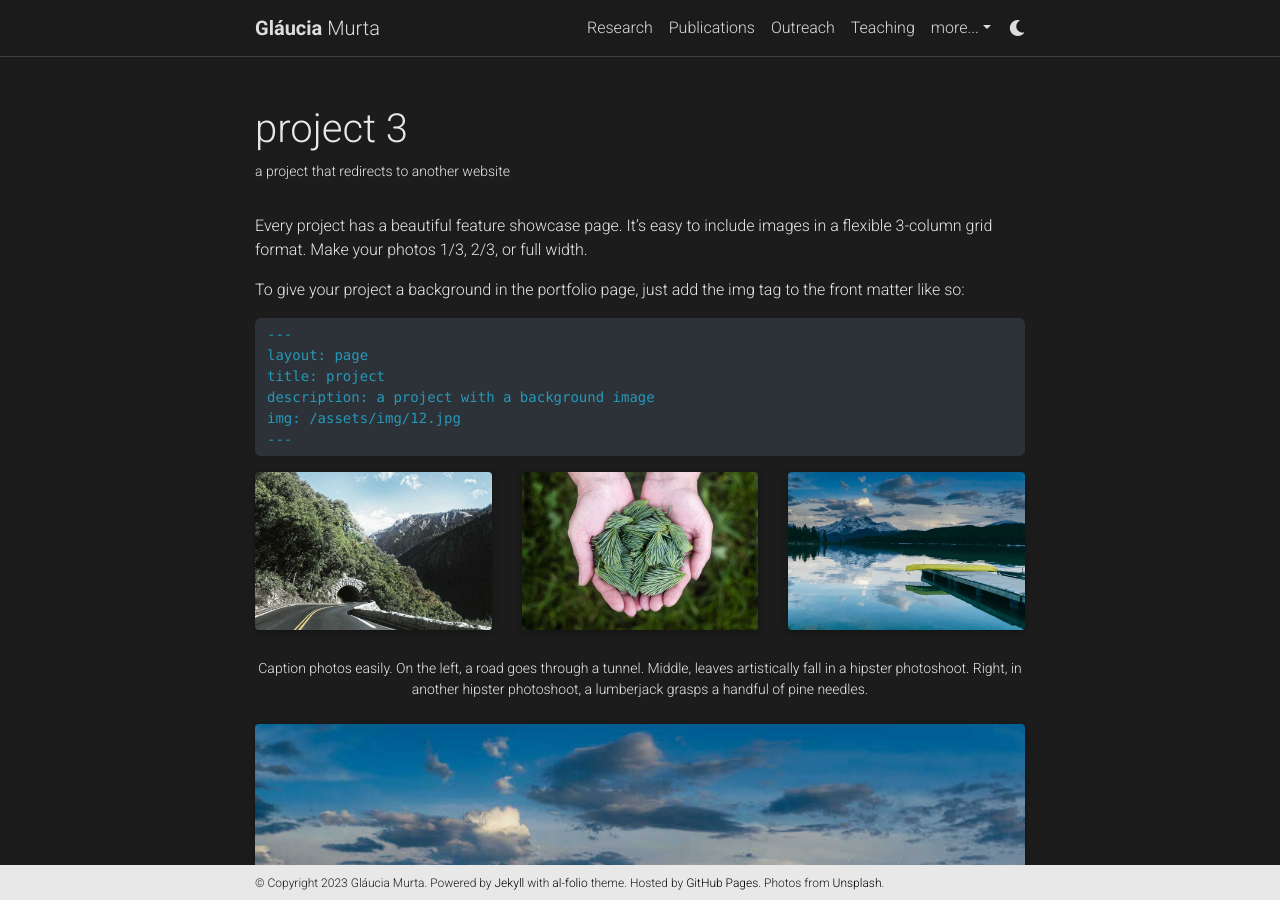
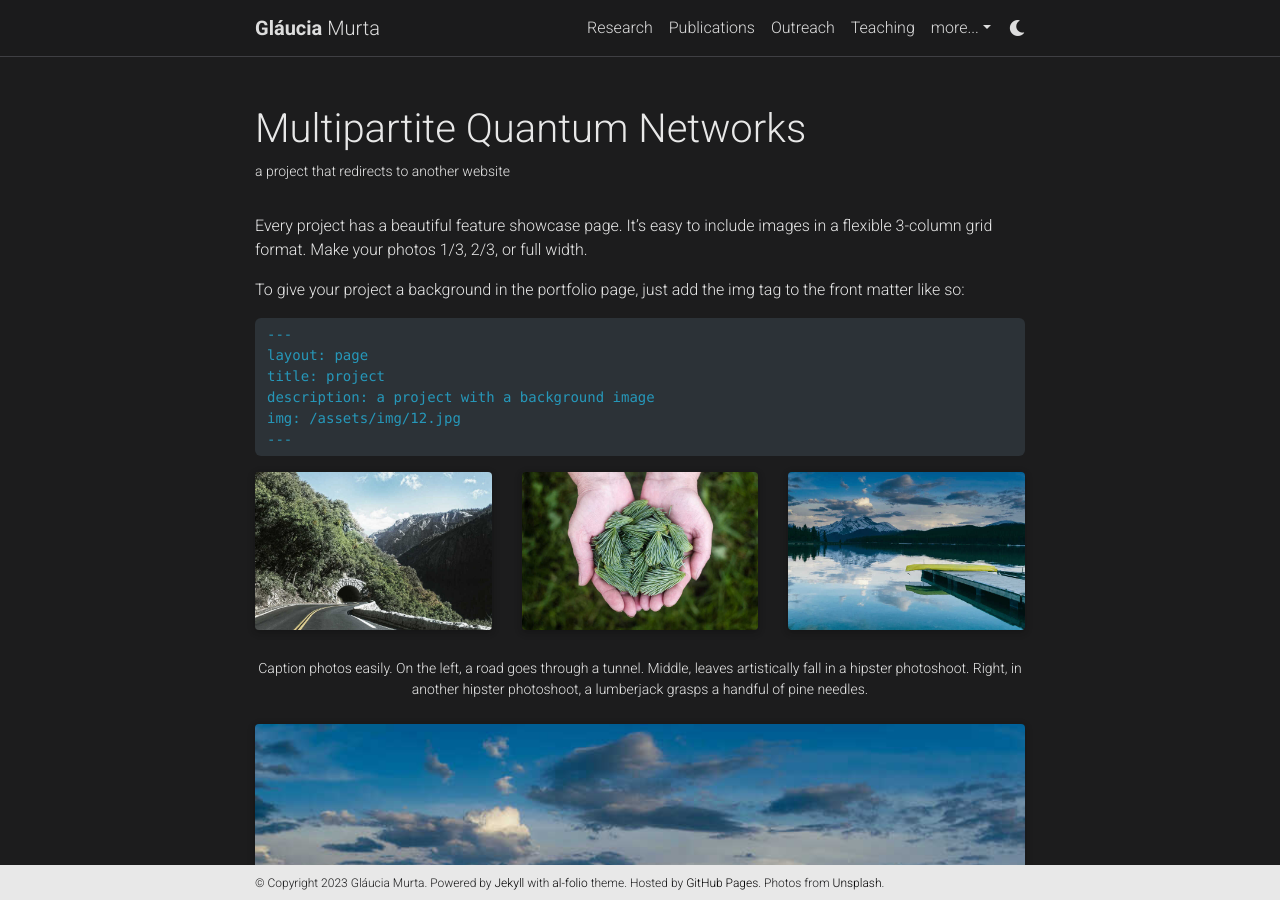
Before and after one commit to glauciamg/glauciamg.github.io, a Jekyll site: the page built from _projects/3_project.md, in a window 1280 px wide and 900 px high. Built offline with Jekyll 4.4.1, drawn with Linux system fonts in a browser that asks for light colours; full-size pictures stand in for the smaller copies a plugin makes; comment, search, counter and statistics services are not loaded; a style sheet for code colours, icons or effects is not loaded.

Commit message:
Update 3_project.md

```diff
--- a/_projects/3_project.md
+++ b/_projects/3_project.md
@@ -1,6 +1,6 @@
 ---
 layout: page
-title: project 3
+title: Multipartite Quantum Networks
 description: a project that redirects to another website
 img: assets/network.png
 redirect: https://unsplash.com
```
